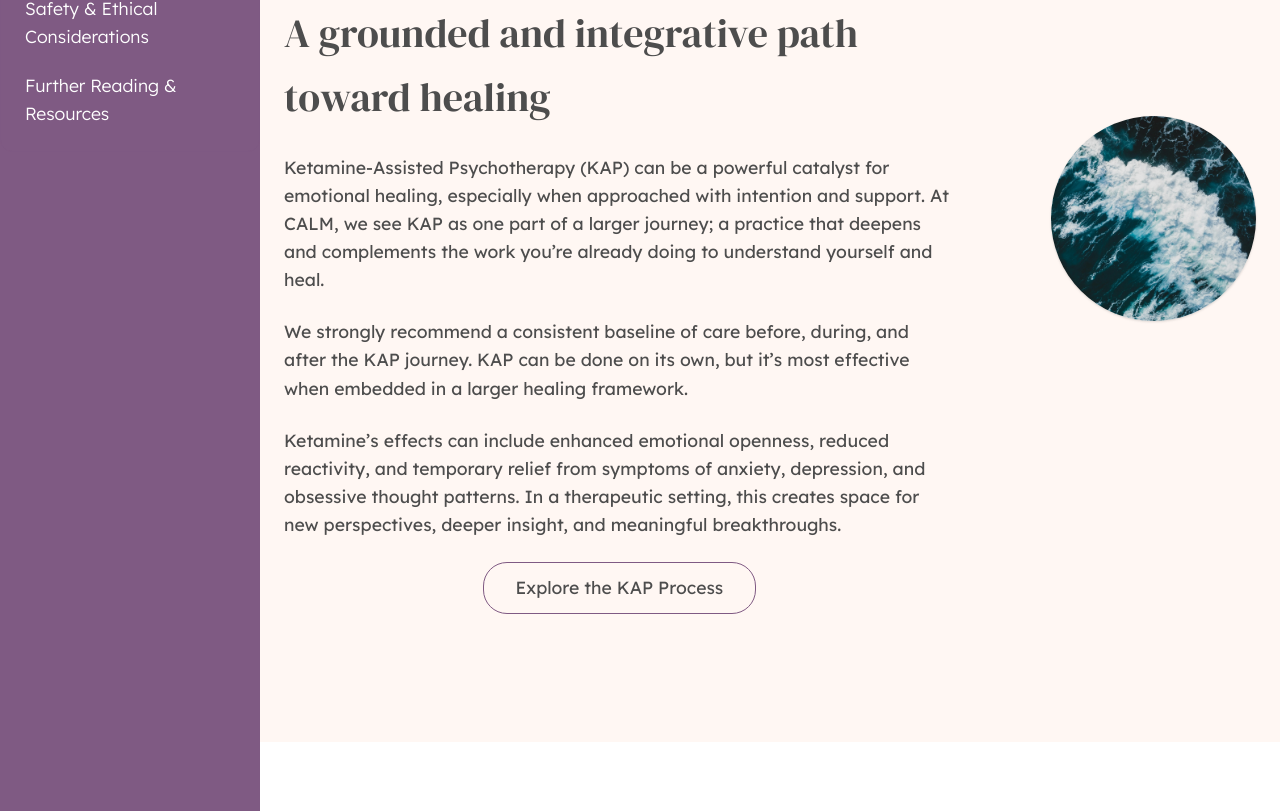
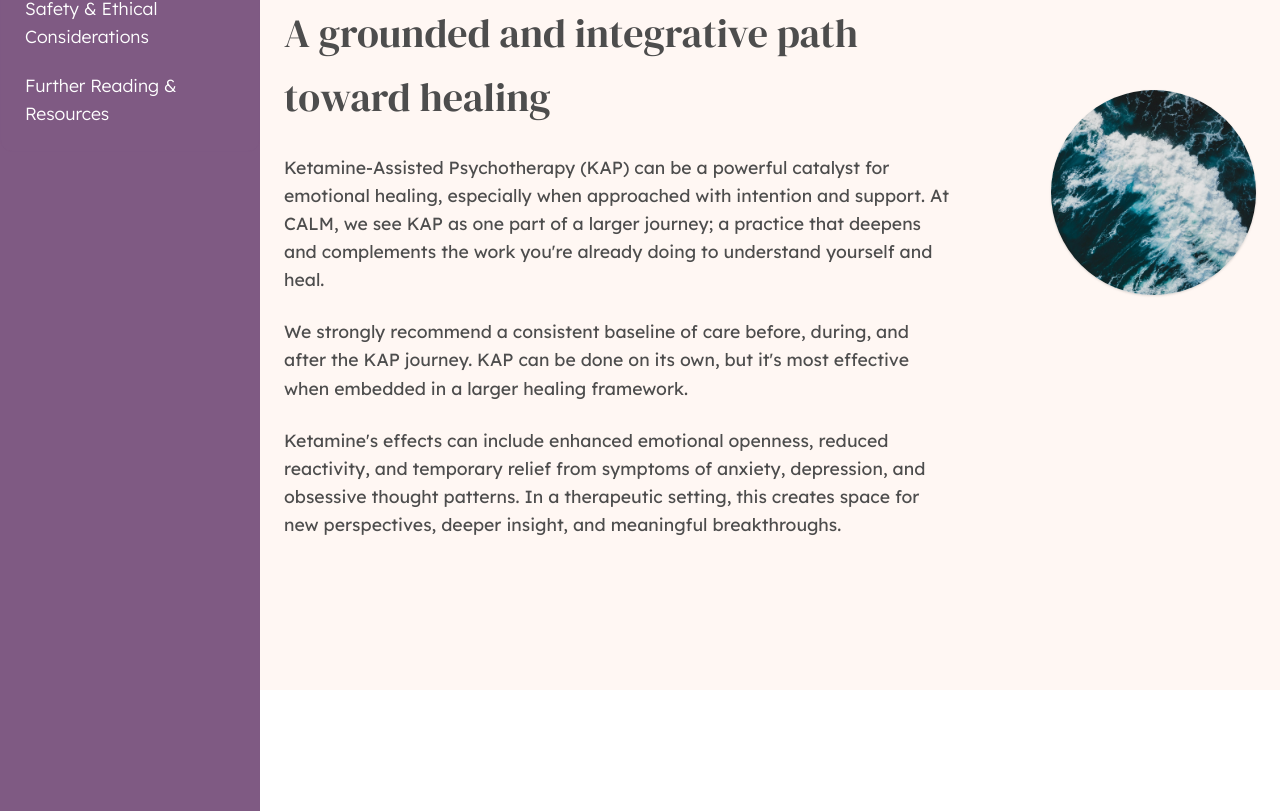
Before and after one commit to mazenswar/calm-v3, a Next.js app: page /ketamine-assisted-psychotherapy in a window 1280 px wide. Shown: the part 369-1180 px from the top of the page. Built offline with nearby package versions, Linux system fonts and the light colour scheme; no server answers.

Commit message:
v4.3.2 ketamine page fix

```diff
--- a/app/ketamine-assisted-psychotherapy/KapIntro.js
+++ b/app/ketamine-assisted-psychotherapy/KapIntro.js
@@ -43,28 +43,21 @@ export default function KapIntro() {
 						Ketamine-Assisted Psychotherapy (KAP) can be a powerful catalyst for
 						emotional healing, especially when approached with intention and
 						support. At CALM, we see KAP as one part of a larger journey; a
-						practice that deepens and complements the work you’re already doing
-						to understand yourself and heal.
+						practice that deepens and complements the work you{"'"}re already
+						doing to understand yourself and heal.
 					</p>
 					<p>
 						We strongly recommend a consistent baseline of care before, during,
-						and after the KAP journey. KAP can be done on its own, but it’s most
-						effective when embedded in a larger healing framework.
+						and after the KAP journey. KAP can be done on its own, but it{"'"}s
+						most effective when embedded in a larger healing framework.
 					</p>
 					<p>
-						Ketamine’s effects can include enhanced emotional openness, reduced
-						reactivity, and temporary relief from symptoms of anxiety,
+						Ketamine{"'"}s effects can include enhanced emotional openness,
+						reduced reactivity, and temporary relief from symptoms of anxiety,
 						depression, and obsessive thought patterns. In a therapeutic
 						setting, this creates space for new perspectives, deeper insight,
 						and meaningful breakthroughs.
 					</p>
-
-					{/* Scroll cue / CTA */}
-					<Button
-						primary={false}
-						text="Explore the KAP Process"
-						url="/ketamine-assisted-psychotherapy#kap-process"
-					/>
 				</div>
 			</div>
 		</section>
```
